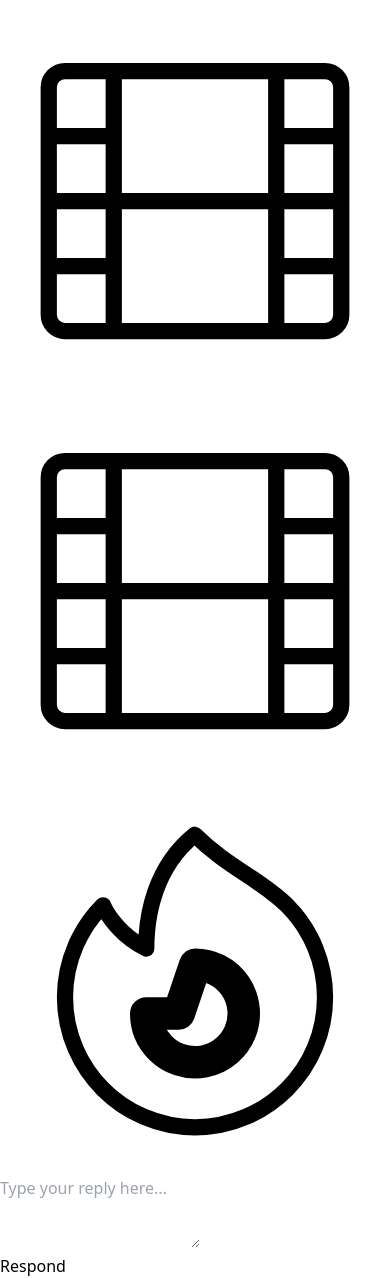
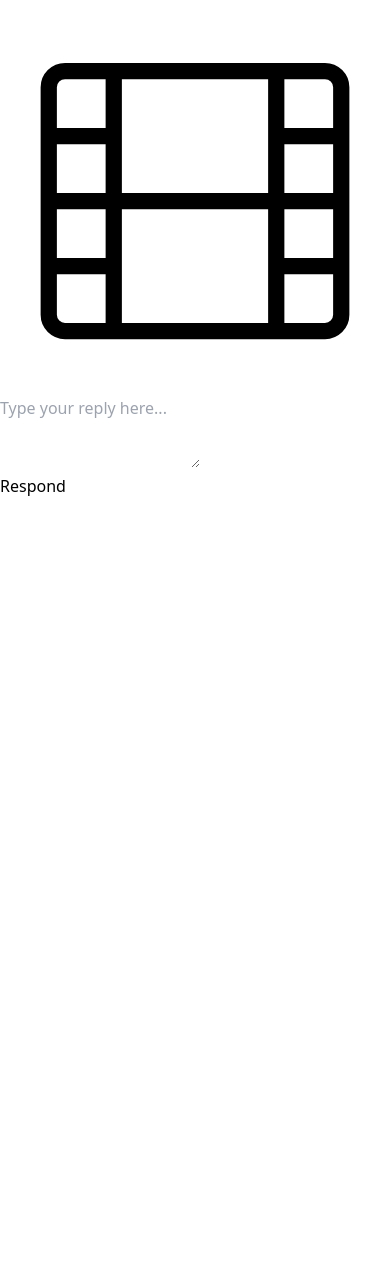
Before and after one commit to Yabuale/ICIMS, a React (Vite) app in the folder frontend/: page /clerk/clerkrequest in a window 390 px wide. Shown: the part 6687-7965 px from the top of the page. After the commit the page ends 7185 px from the top, so only its background shows below. Built offline with nearby package versions, Linux system fonts and the light colour scheme.

Commit message:
links updated

```diff
--- a/frontend/src/components/Police/PoliceCards.jsx
+++ b/frontend/src/components/Police/PoliceCards.jsx
@@ -1,3 +1,6 @@
+import React from 'react';
+import { Link } from 'react-router-dom';
+
 const PoliceCards = () =>{
 
   return(
@@ -11,7 +14,9 @@ const PoliceCards = () =>{
 </svg>
 
         </div>
+        <Link to="post/">
         <button className="text-darken mb-3 text-xl font-medium lg:px-14 bg-blue-400 hover:bg-blue-300 text-white p-5 rounded-2xl" href="#">Post Wanted</button>
+        </Link>
         <p> <br/>
         <br/>
         </p>
@@ -26,7 +31,9 @@ const PoliceCards = () =>{
 </svg>
 
         </div>
+        <Link to="request/">
         <button className="text-darken mb-3 text-xl font-medium lg:px-14 bg-blue-400 hover:bg-blue-300 text-white p-5 rounded-2xl" href="#">Send Request</button>
+        </Link>
         <p> <br/>
         <br/>
         </p>
@@ -55,7 +62,9 @@ const PoliceCards = () =>{
           <path d="M4.5 6.375a4.125 4.125 0 1 1 8.25 0 4.125 4.125 0 0 1-8.25 0ZM14.25 8.625a3.375 3.375 0 1 1 6.75 0 3.375 3.375 0 0 1-6.75 0ZM1.5 19.125a7.125 7.125 0 0 1 14.25 0v.003l-.001.119a.75.75 0 0 1-.363.63 13.067 13.067 0 0 1-6.761 1.873c-2.472 0-4.786-.684-6.76-1.873a.75.75 0 0 1-.364-.63l-.001-.122ZM17.25 19.128l-.001.144a2.25 2.25 0 0 1-.233.96 10.088 10.088 0 0 0 5.06-1.01.75.75 0 0 0 .42-.643 4.875 4.875 0 0 0-6.957-4.611 8.586 8.586 0 0 1 1.71 5.157v.003Z" />
          </svg>
         </div>
+        <Link to="list/">
         <button className="text-darken mb-3 text-xl font-medium lg:px-14 bg-blue-400 hover:bg-blue-300 text-white p-5 rounded-2xl" href="#">List Wanted</button>
+        </Link>
         <p> <br/>
         <br/>
         </p>
--- a/frontend/src/components/clerk/ClerkRequests.jsx
+++ b/frontend/src/components/clerk/ClerkRequests.jsx
@@ -142,20 +142,8 @@ const ClerkRequest = () =>{
             d="M7 4v16M17 4v16M3 8h4m10 0h4M3 12h18M3 16h4m10 0h4M4 20h16a1 1 0 001-1V5a1 1 0 00-1-1H4a1 1 0 00-1 1v14a1 1 0 001 1z" />
         </svg>
       </li>
-      <li className="w-10 h-10 border rounded-lg p-1 cursor-pointer transition duration-200 text-pink-400 hover:bg-blue-100">
-        <svg xmlns="http://www.w3.org/2000/svg" fill="none" viewBox="0 0 24 24" stroke="currentColor">
-          <path strokeLinecap="round" strokeLinejoin="round" strokeWidth={1}
-            d="M7 4v16M17 4v16M3 8h4m10 0h4M3 12h18M3 16h4m10 0h4M4 20h16a1 1 0 001-1V5a1 1 0 00-1-1H4a1 1 0 00-1 1v14a1 1 0 001 1z" />
-        </svg>
-      </li>
-      <li className="w-10 h-10 border rounded-lg p-1 cursor-pointer transition duration-200 text-yellow-500 hover:bg-blue-100">
-        <svg xmlns="http://www.w3.org/2000/svg" fill="none" viewBox="0 0 24 24" stroke="currentColor">
-          <path strokeLinecap="round" strokeLinejoin="round" strokeWidth={1}
-            d="M17.657 18.657A8 8 0 016.343 7.343S7 9 9 10c0-2 .5-5 2.986-7C14 5 16.09 5.777 17.656 7.343A7.975 7.975 0 0120 13a7.975 7.975 0 01-2.343 5.657z" />
-          <path strokeLinecap="round" strokeLinejoin="round" strokeWidth={2}
-            d="M9.879 16.121A3 3 0 1012.015 11L11 14H9c0 .768.293 1.536.879 2.121z" />
-        </svg>
-      </li>
+
+
                 </ul>
             </section>
             <section className="mt-6 border rounded-xl bg-gray-50 mb-3">
--- a/frontend/src/components/clerk/clerkCards.jsx
+++ b/frontend/src/components/clerk/clerkCards.jsx
@@ -1,3 +1,6 @@
+import React from 'react';
+import { Link } from 'react-router-dom';
+
 const ClerkCards = () =>{
 
     return(
@@ -11,7 +14,9 @@ const ClerkCards = () =>{
            </svg>
 
           </div>
+          <Link to="list/">
           <button class="text-darken mb-3 text-xl font-medium lg:px-14 bg-blue-400 hover:bg-blue-300 text-white p-5 rounded-2xl" href="#">Criminals</button>
+          </Link>
           <p> <br/>
           <br/>
           </p>
@@ -26,7 +31,9 @@ const ClerkCards = () =>{
              </svg>
 
           </div>
+          <Link to="clerksearch/">
           <button class="text-darken mb-3 text-xl font-medium lg:px-14 bg-blue-400 hover:bg-blue-300 text-white p-5 rounded-2xl" href="#">Search</button>
+          </Link>
           <p> <br/>
           <br/>
           </p>
@@ -40,7 +47,9 @@ const ClerkCards = () =>{
              </svg>
 
           </div>
+          <Link to="add/">
           <button class="text-darken mb-3 text-xl font-medium lg:px-14 bg-blue-400 hover:bg-blue-300 text-white p-5 rounded-2xl" href="#">Add</button>
+          </Link>
           <p> <br/>
           <br/>
           </p>
@@ -55,7 +64,9 @@ const ClerkCards = () =>{
   <path stroke-linecap="round" stroke-linejoin="round" d="M9 3.75H6.912a2.25 2.25 0 0 0-2.15 1.588L2.35 13.177a2.25 2.25 0 0 0-.1.661V18a2.25 2.25 0 0 0 2.25 2.25h15A2.25 2.25 0 0 0 21.75 18v-4.162c0-.224-.034-.447-.1-.661L19.24 5.338a2.25 2.25 0 0 0-2.15-1.588H15M2.25 13.5h3.86a2.25 2.25 0 0 1 2.012 1.244l.256.512a2.25 2.25 0 0 0 2.013 1.244h3.218a2.25 2.25 0 0 0 2.013-1.244l.256-.512a2.25 2.25 0 0 1 2.013-1.244h3.859M12 3v8.25m0 0-3-3m3 3 3-3" />
 </svg>
           </div>
+          <Link to="clerkrequest/">
           <button class="text-darken mb-3 text-xl font-medium lg:px-14 bg-blue-400 hover:bg-blue-300 text-white p-5 rounded-2xl" href="#">Requests</button>
+          </Link>
           <p> <br/>
           <br/>
           </p>
@@ -68,7 +79,9 @@ const ClerkCards = () =>{
   <path stroke-linecap="round" stroke-linejoin="round" d="M6 12 3.269 3.125A59.769 59.769 0 0 1 21.485 12 59.768 59.768 0 0 1 3.27 20.875L5.999 12Zm0 0h7.5" />
 </svg>
           </div>
+          <Link to="clerkrequest/">
           <button class="text-darken mb-3 text-xl font-medium lg:px-14 bg-blue-400 hover:bg-blue-300 text-white p-5 rounded-2xl" href="#">Respond</button>
+          </Link>
           <p> <br/>
           <br/>
           </p>
--- a/frontend/src/components/localAdmin/ListAccounts.jsx
+++ b/frontend/src/components/localAdmin/ListAccounts.jsx
@@ -11,6 +11,16 @@ const ListAccounts = () =>{
 
         <span class="px-3 py-1 text-xs text-sky-950 bg-sky-200 rounded-full  ">100 Posted</span>
     </div>
+    <div className="flex items-center justify-center p-6">
+            <div className="w-full max-w-lg">
+                <form className="mt-5 sm:flex sm:items-center">
+                    <input id="q" name="q" className="inline w-full rounded-md border border-gray-300 bg-white py-2 pl-3 pr-3 leading-5 placeholder-gray-500 focus:border-sky-500 focus:placeholder-gray-400 focus:outline-none focus:ring-1 focus:ring-sky-500 sm:text-sm" placeholder="search an account" type="search" autoFocus value="" />
+                    <button type="submit" className="mt-3 inline-flex w-full items-center justify-center rounded-md border border-transparent bg-sky-600 px-4 py-2 font-medium text-white shadow-sm hover:bg-sky-700 focus:outline-none focus:ring-2 focus:ring-sky-500 focus:ring-offset-2 sm:mt-0 sm:ml-3 sm:w-auto sm:text-sm">
+                        Search
+                    </button>
+                </form>
+            </div>
+        </div>
 
     <div class="flex flex-col mt-6  lg:pr-1 ">
         <div class=" w-full">
--- a/frontend/src/components/localAdmin/LocalAdminSliderbar.jsx
+++ b/frontend/src/components/localAdmin/LocalAdminSliderbar.jsx
@@ -71,20 +71,6 @@ const LocalAdminSlidebar = () =>{
         </div>
       </NavLink>
 
-      <a href="#" className="text-gary-400 group relative rounded-xl text-sky-600 p-2 bg-gray-50">
-      <svg xmlns="http://www.w3.org/2000/svg" fill="none" viewBox="0 0 24 24" stroke-width="1.5" stroke="currentColor" class="w-6 h-6">
-  <path stroke-linecap="round" stroke-linejoin="round" d="m21 21-5.197-5.197m0 0A7.5 7.5 0 1 0 5.196 5.196a7.5 7.5 0 0 0 10.607 10.607Z" />
-</svg>
-
-        <div className="absolute inset-y-0 left-12 hidden items-center group-hover:flex">
-          <div className="relative whitespace-nowrap rounded-md bg-white px-4 py-2 text-sm font-semibold text-sky-900 drop-shadow-lg">
-            <div className="absolute inset-0 -left-1 flex items-center">
-              <div className="h-2 w-2 rotate-45 bg-white"></div>
-            </div>
-            Search
-          </div>
-        </div>
-      </a>
     </nav>
     <br/>
     <br/>
--- a/frontend/src/components/localAdmin/LocalAdmincards.jsx
+++ b/frontend/src/components/localAdmin/LocalAdmincards.jsx
@@ -1,3 +1,6 @@
+import React from 'react';
+import { Link } from 'react-router-dom';
+
 const LocalAdmincards = () =>{
 
     return(
@@ -11,7 +14,9 @@ const LocalAdmincards = () =>{
            </svg>
 
           </div>
+          <Link to="accounts/">
           <button class="text-darken mb-3 text-xl font-medium lg:px-14 bg-blue-400 hover:bg-blue-300 text-white p-5 rounded-2xl" href="#">Local Accounts</button>
+          </Link>
           <p> <br/>
           <br/>
           </p>
@@ -26,7 +31,9 @@ const LocalAdmincards = () =>{
              </svg>
 
           </div>
+          <Link to="accounts/">
           <button class="text-darken mb-3 text-xl font-medium lg:px-14 bg-blue-400 hover:bg-blue-300 text-white p-5 rounded-2xl" href="#">Search</button>
+          </Link>
           <p> <br/>
           <br/>
           </p>
@@ -40,7 +47,9 @@ const LocalAdmincards = () =>{
              </svg>
 
           </div>
+          <Link to="create/">
           <button class="text-darken mb-3 text-xl font-medium lg:px-14 bg-blue-400 hover:bg-blue-300 text-white p-5 rounded-2xl" href="#">Add</button>
+          </Link>
           <p> <br/>
           <br/>
           </p>
```
